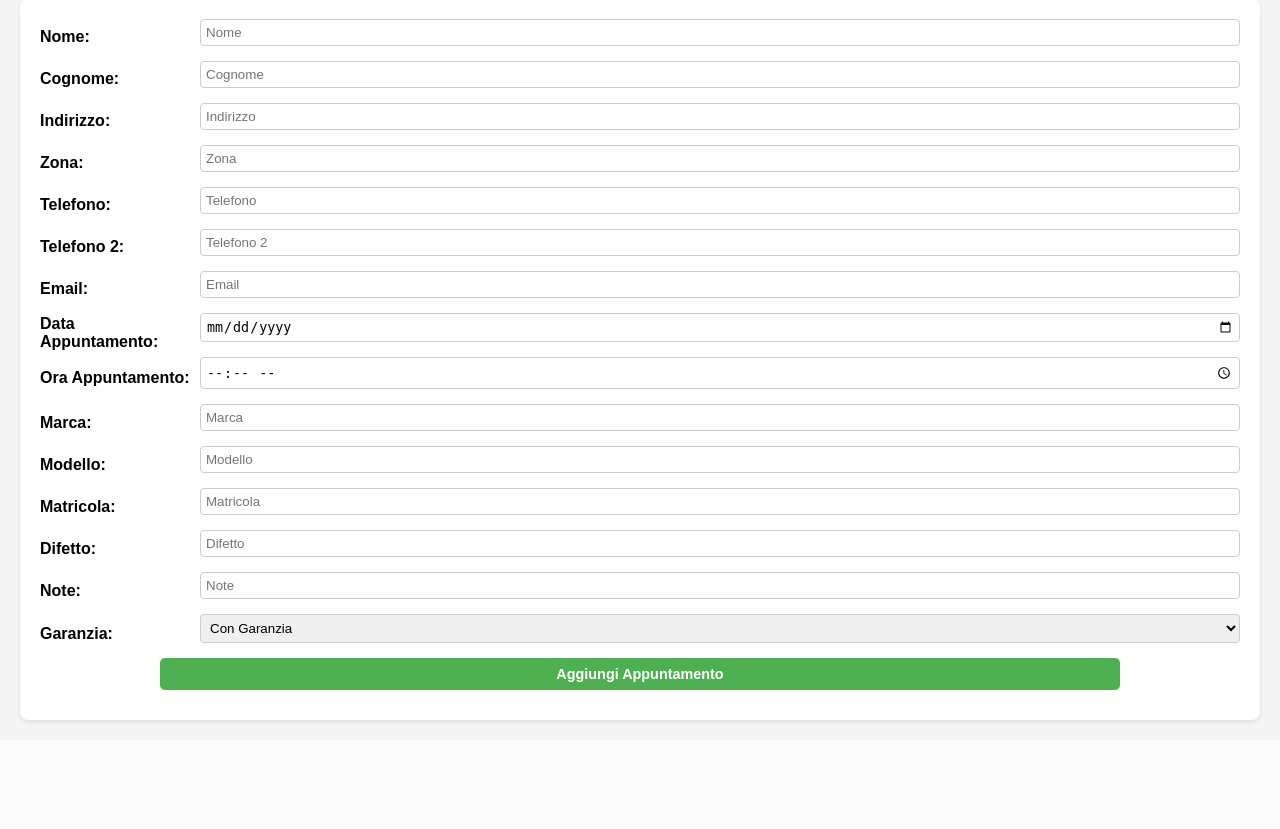
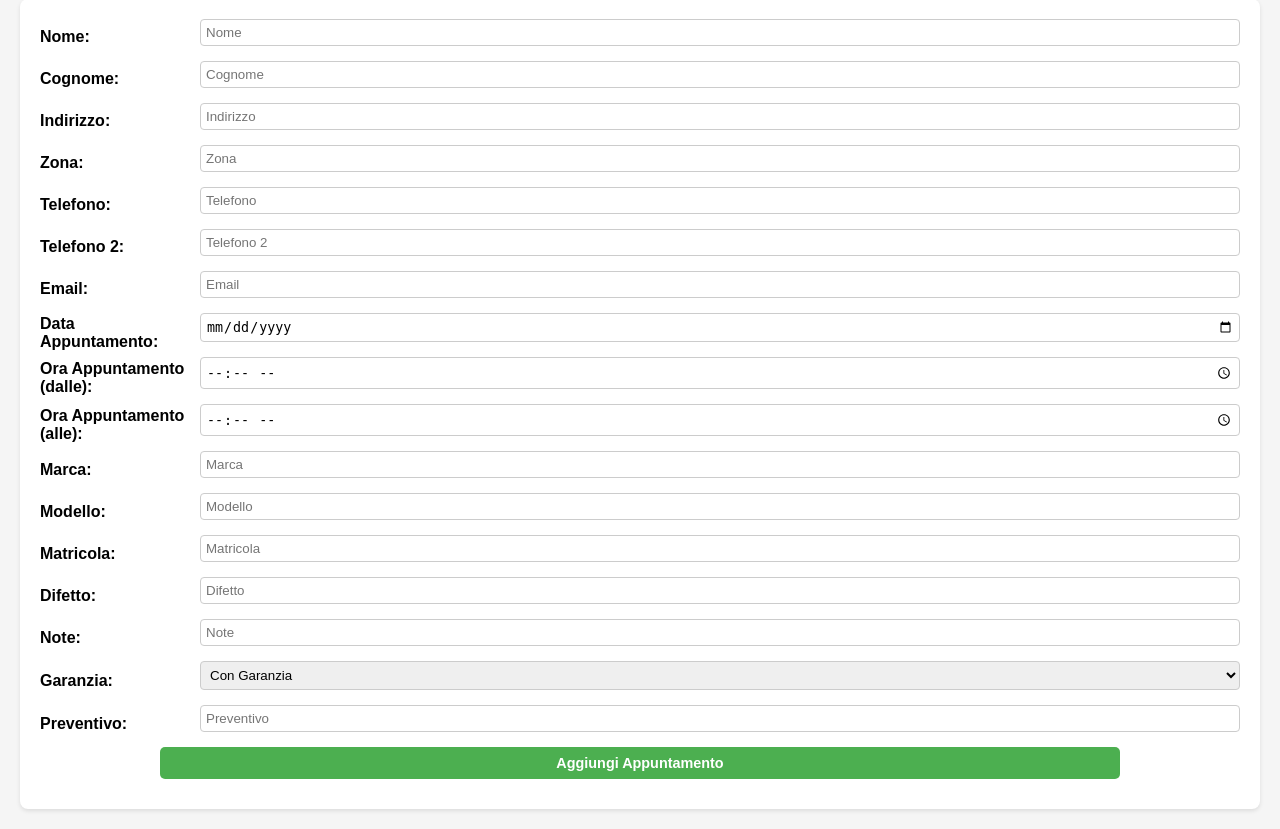
Before and after one commit to IC-99/appointments-manager, a Python web app: template templates/add.html in a window 1280 px wide. Shown: the part 69-898 px from the top of the page. Before the commit the page ends 792 px from the top, so only its background shows below. Run offline with Jinja, Linux system fonts and the light colour scheme; the template is opened without the code that fills it, so the values that code supplies are empty.

Commit message:
feat: add "orario fine appuntamento" and "preventivo" field in model

```diff
--- a/main.py
+++ b/main.py
@@ -64,7 +64,7 @@ class AppointmentManager:
         return -1
 
     def open_add_window(self):
-        webview.create_window('Aggiungi Appuntamento', f'file://{html_path}/add.html', js_api=self, width=600, height=900)
+        webview.create_window('Aggiungi Appuntamento', f'file://{html_path}/add.html', js_api=self, width=800, height=900)
         return True
 
     def open_calendar(self):
@@ -73,7 +73,7 @@ class AppointmentManager:
 
     def open_edit_window(self, id):
         self.current_id = str(id)
-        webview.create_window('Modifica Appuntamento', f'file://{html_path}/edit.html', js_api=self, width=600, height=900)
+        webview.create_window('Modifica Appuntamento', f'file://{html_path}/edit.html', js_api=self, width=800, height=900)
         return True
 
     def get_appointment(self):
--- a/static/css/calendar.css
+++ b/static/css/calendar.css
@@ -35,7 +35,7 @@ body {
 .header {
     height: 50px;
     width: 100%;
-    background: #fff;
+    background: #d9ffc4;
     text-align: center;
     position: relative;
     z-index: 100;
--- a/static/js/add.js
+++ b/static/js/add.js
@@ -37,14 +37,20 @@ window.onload = function () {
                     ultima_modifica: currentDate,
                     data_appuntamento: document.getElementById('data_appuntamento').value,
                     ora_appuntamento: document.getElementById('ora_appuntamento').value,
+                    ora_fine_appuntamento: document.getElementById('ora_fine_appuntamento').value,
                     marca: document.getElementById('marca').value,
                     modello: document.getElementById('modello').value,
                     matricola: document.getElementById('matricola').value,
                     difetto: document.getElementById('difetto').value,
                     garanzia: document.getElementById('garanzia').value,
+                    preventivo: document.getElementById('preventivo').value,
                     note: document.getElementById('note').value,
-                    stato_intervento: "in corso",
+                    stato_intervento: "in definizione",
                 };
+
+                if (appointment.data_appuntamento != "" && appointment.ora_appuntamento != "") {
+                    appointment.stato_intervento = "in corso";
+                }
 
                 try {
                     await window.pywebview.api.add_appointment(appointment);
--- a/static/js/calendar.js
+++ b/static/js/calendar.js
@@ -245,7 +245,11 @@ window.onload = function () {
                     events.forEach(function (ev) {
                         var div = createElement('div', 'event');
                         var square = createElement('div', 'event-category');
-                        var span = createElement('span', '', ev.ora_appuntamento + ' - ' + ev.ora_fine_appuntamento + ' | ' + ev.indirizzo + ' (' + ev.zona + ') | ' + ev.cognome);
+                        var time_text = ev.ora_appuntamento;
+                        if (ev.ora_fine_appuntamento != "") {
+                            time_text += ' - ' + ev.ora_fine_appuntamento
+                        }
+                        var span = createElement('span', '', time_text + ' | ' + ev.indirizzo + ' (' + ev.zona + ') | ' + ev.cognome);
 
                         div.appendChild(square);
                         div.appendChild(span);
--- a/static/js/edit.js
+++ b/static/js/edit.js
@@ -24,11 +24,13 @@ window.onload = function () {
                 document.getElementById('email').value = appointment.email || '';
                 document.getElementById('data_appuntamento').value = appointment.data_appuntamento || '';
                 document.getElementById('ora_appuntamento').value = appointment.ora_appuntamento || '';
+                document.getElementById('ora_fine_appuntamento').value = appointment.ora_fine_appuntamento || '';
                 document.getElementById('marca').value = appointment.marca || '';
                 document.getElementById('modello').value = appointment.modello || '';
                 document.getElementById('matricola').value = appointment.matricola || '';
                 document.getElementById('difetto').value = appointment.difetto || '';
                 document.getElementById('garanzia').value = appointment.garanzia || '';
+                document.getElementById('preventivo').value = appointment.preventivo || '';
                 document.getElementById('note').value = appointment.note || '';
                 document.getElementById('stato_intervento').value = appointment.stato_intervento || '';
                 document.getElementById('data_creazione').textContent = appointment.data_creazione || '';
@@ -57,11 +59,13 @@ window.onload = function () {
                         ultima_modifica: currentDate,
                         data_appuntamento: document.getElementById('data_appuntamento').value,
                         ora_appuntamento: document.getElementById('ora_appuntamento').value,
+                        ora_fine_appuntamento: document.getElementById('ora_fine_appuntamento').value,
                         marca: document.getElementById('marca').value,
                         modello: document.getElementById('modello').value,
                         matricola: document.getElementById('matricola').value,
                         difetto: document.getElementById('difetto').value,
                         garanzia: document.getElementById('garanzia').value,
+                        preventivo: document.getElementById('preventivo').value,
                         note: document.getElementById('note').value,
                         stato_intervento: document.getElementById('stato_intervento').value,
                     };
--- a/templates/add.html
+++ b/templates/add.html
@@ -51,8 +51,13 @@
             </div>
 
             <div class="form-group">
-                <label for="ora_appuntamento">Ora Appuntamento:</label>
+                <label for="ora_appuntamento">Ora Appuntamento (dalle):</label>
                 <input type="time" id="ora_appuntamento">
+            </div>
+
+            <div class="form-group">
+                <label for="ora_fine_appuntamento">Ora Appuntamento (alle):</label>
+                <input type="time" id="ora_fine_appuntamento">
             </div>
 
             <div class="form-group">
@@ -88,6 +93,11 @@
                 </select>
             </div>
 
+            <div class="form-group">
+                <label for="preventivo">Preventivo:</label>
+                <input type="text" id="preventivo" placeholder="Preventivo">
+            </div>
+
             <button type="submit">
                 <span class="btn-text">Aggiungi Appuntamento</span>
             </button>
```
Also changed, not shown: appointments.json (+8 -2 lines), templates/edit.html (+11 -1 lines).
